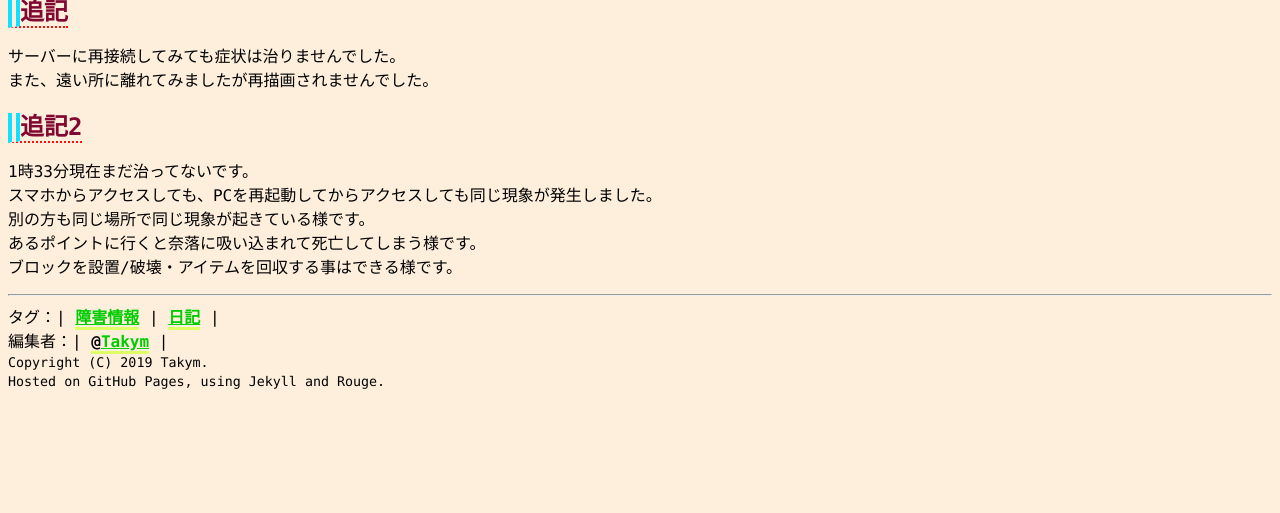
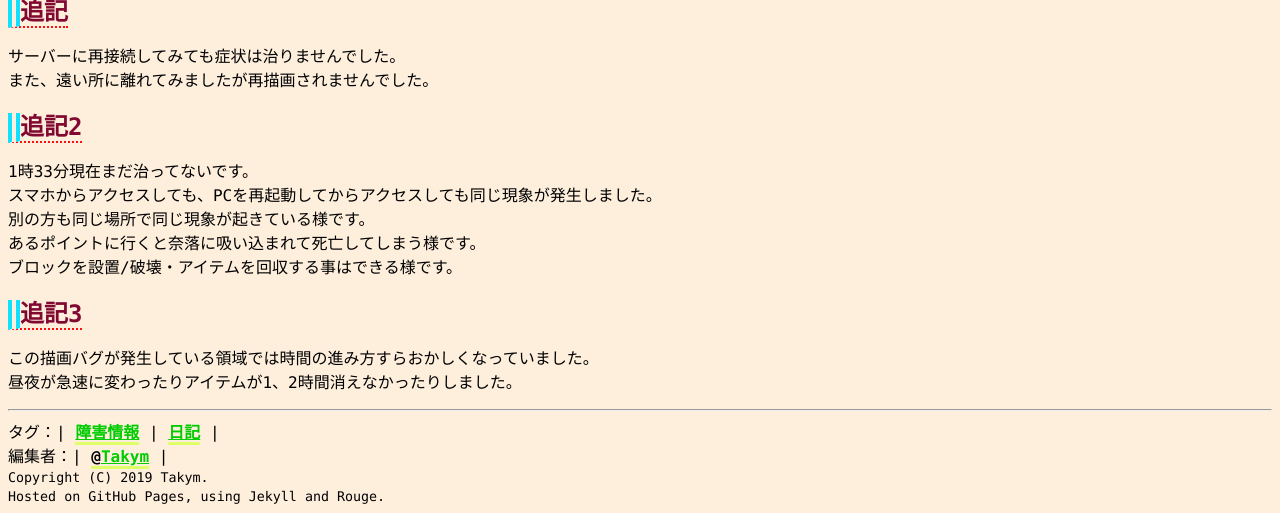
Before and after one commit to Gomadare0/nyuworld, a Jekyll site: the page built from _posts/2019-09-18-bug.md, in a window 1280 px wide and 900 px high, scrolled down 1824 px, cut to the strip 387-900 px from the top of the window. Built offline with Jekyll 4.4.1, drawn with Linux system fonts in a browser that asks for light colours; some web fonts are replaced; before the commit the page ends 2609 px from its top, so only the background shows below that.

Commit message:
Update 2019-09-18-bug.md

```diff
--- a/_posts/2019-09-18-bug.md
+++ b/_posts/2019-09-18-bug.md
@@ -17,13 +17,16 @@ authors:
 <img src="https://takym.github.io/nyuworld/articles/2019-09-18-bug02.png" width="600" /><br />
 看板が浮いています。<br />
 <img src="https://takym.github.io/nyuworld/articles/2019-09-18-bug03.png" width="600" /><br />
-海がえぐれて凄い事になっています。<br />
+海がえぐれて凄い事になっています。
 ## 追記
 サーバーに再接続してみても症状は治りませんでした。<br />
-また、遠い所に離れてみましたが再描画されませんでした。<br />
+また、遠い所に離れてみましたが再描画されませんでした。
 ## 追記2
 1時33分現在まだ治ってないです。<br />
 スマホからアクセスしても、PCを再起動してからアクセスしても同じ現象が発生しました。<br />
 別の方も同じ場所で同じ現象が起きている様です。<br />
 あるポイントに行くと奈落に吸い込まれて死亡してしまう様です。<br />
-ブロックを設置/破壊・アイテムを回収する事はできる様です。<br />
+ブロックを設置/破壊・アイテムを回収する事はできる様です。
+## 追記3
+この描画バグが発生している領域では時間の進み方すらおかしくなっていました。<br />
+昼夜が急速に変わったりアイテムが1、2時間消えなかったりしました。
```
